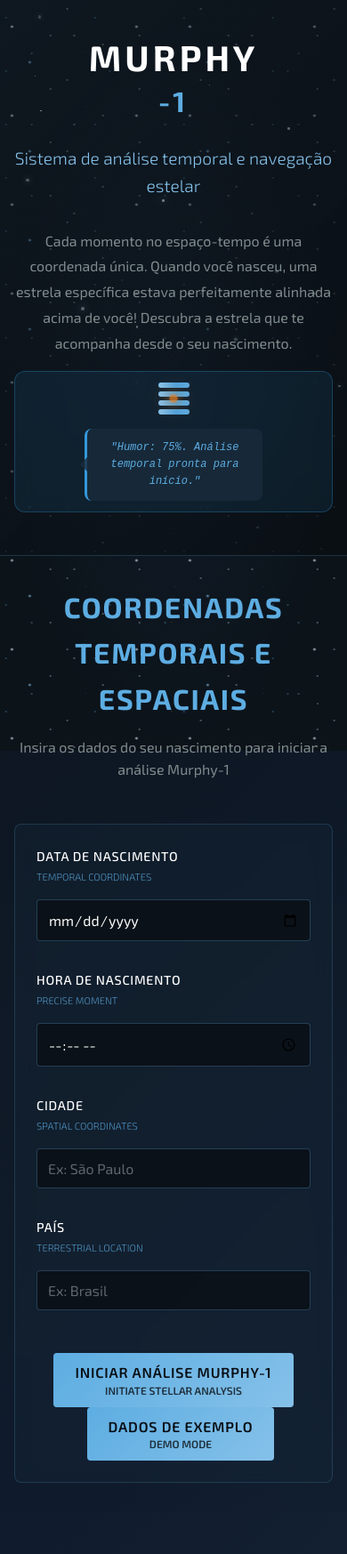
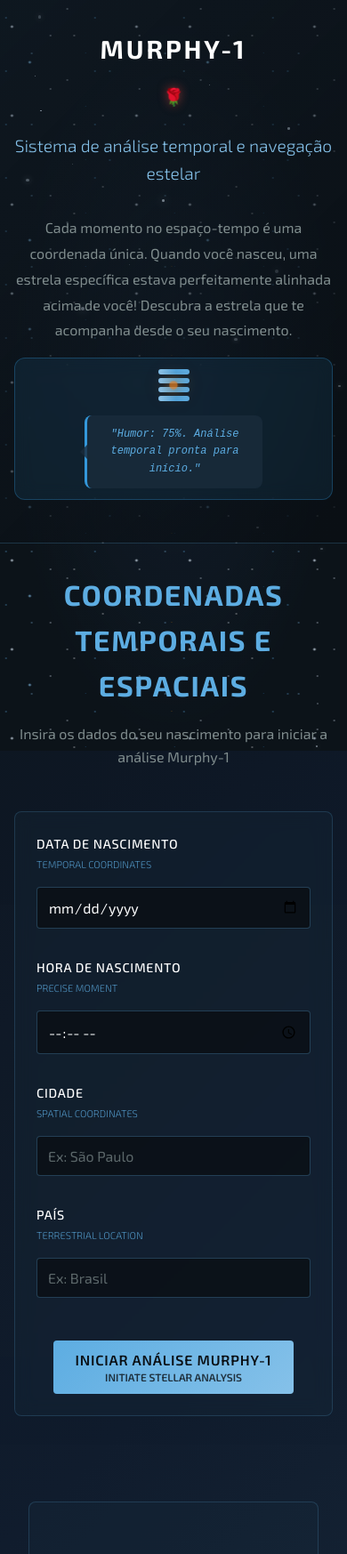
Before and after one commit to eligsneto7/Murphy-1, a FastAPI app: page / in a window 390 px wide. Shown: the top 1747 px of the page at 89% size. Run offline with FastAPI, Linux system fonts and the light colour scheme.

Commit message:
Murphy-1 v2.1: Título em uma linha + Rosa + Mobile otimizado - MURPHY-1 agora em linha única, rosa vermelha cintilante, botão demo removido, layout mobile perfeito

```diff
--- a/app/static/css/style.css
+++ b/app/static/css/style.css
@@ -360,15 +360,15 @@ body {
 }
 
 .hero-title {
-    font-size: 4rem;
+    font-size: 3rem;
     font-weight: 700;
-    margin-bottom: var(--spacing-md);
+    margin-bottom: var(--spacing-sm);
     letter-spacing: 0.1em;
 }
 
 .title-main {
     color: var(--pure-white);
-    display: block;
+    display: inline-block;
 }
 
 .title-accent {
@@ -391,6 +391,24 @@ body {
     line-height: 1.8;
     max-width: 600px;
     margin: 0 auto;
+}
+
+.hero-rose {
+    font-size: 2rem;
+    text-align: center;
+    margin-bottom: var(--spacing-md);
+    animation: rose-glow 3s ease-in-out infinite alternate;
+}
+
+@keyframes rose-glow {
+    0% {
+        filter: drop-shadow(0 0 5px rgba(231, 76, 60, 0.5));
+        transform: scale(1);
+    }
+    100% {
+        filter: drop-shadow(0 0 15px rgba(231, 76, 60, 0.8));
+        transform: scale(1.1);
+    }
 }
 
 /* ===== FORM SECTION ===== */
@@ -1432,11 +1450,11 @@ body {
 /* ===== RESPONSIVE DESIGN ===== */
 @media (max-width: 768px) {
     .hero-title {
-        font-size: 2.5rem;
-    }
-
-    .title-accent {
-        font-size: 2rem;
+        font-size: 2.2rem;
+    }
+
+    .hero-rose {
+        font-size: 1.5rem;
     }
 
     /* TARS Mobile Optimizations */
@@ -1543,6 +1561,14 @@ body {
         padding: 2rem 1rem;
     }
 
+    .hero-title {
+        font-size: 1.8rem;
+    }
+
+    .hero-rose {
+        font-size: 1.2rem;
+    }
+
     /* TARS Extra Small Mobile */
     .tars-companion {
         padding: 0.75rem;
--- a/app/static/js/script.js
+++ b/app/static/js/script.js
@@ -354,8 +354,7 @@ function setupForm() {
     // Submissão do formulário
     form.addEventListener('submit', handleFormSubmit);
 
-    // Auto-preenchimento de exemplo (para demonstração)
-    setupExampleData();
+    // Form setup complete
 }
 
 // ===== ACCESSIBILITY IMPROVEMENTS =====
@@ -507,30 +506,11 @@ function handleFormSubmit(event) {
 }
 
 function setupExampleData() {
-    // Adicionar botão de exemplo (para demonstração)
-    const formActions = document.querySelector('.form-actions');
-    if (formActions) {
-        const exampleButton = document.createElement('button');
-        exampleButton.type = 'button';
-        exampleButton.className = 'cosmic-button secondary';
-        exampleButton.innerHTML = `
-            <span class="button-text">DADOS DE EXEMPLO</span>
-            <span class="button-accent">DEMO MODE</span>
-        `;
-        exampleButton.style.marginLeft = '1rem';
-
-        exampleButton.addEventListener('click', fillExampleData);
-        formActions.appendChild(exampleButton);
-    }
+    // Function removed - demo button no longer needed
 }
 
 function fillExampleData() {
-    document.getElementById('birth_date').value = '1990-05-15';
-    document.getElementById('birth_time').value = '14:30';
-    document.getElementById('city').value = 'São Paulo';
-    document.getElementById('country').value = 'Brasil';
-
-    showNotification('Dados de exemplo preenchidos - Murphy-1 pronto para análise!', 'success');
+    // Function removed - demo button no longer needed
 }
 
 // ===== ANIMAÇÕES DE ESTRELAS =====
--- a/app/templates/index.html
+++ b/app/templates/index.html
@@ -6,9 +6,9 @@
 <div class="hero-section">
     <div class="hero-content">
         <h1 class="hero-title">
-            <span class="title-main">MURPHY</span>
-            <span class="title-accent">-1</span>
+            <span class="title-main">MURPHY-1</span>
         </h1>
+        <div class="hero-rose">🌹</div>
         <p class="hero-subtitle">
             Sistema de análise temporal e navegação estelar
         </p>
```
